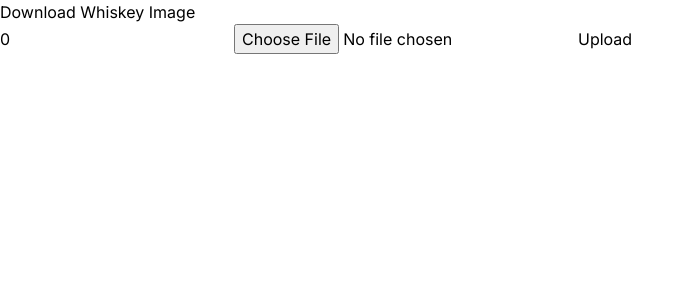
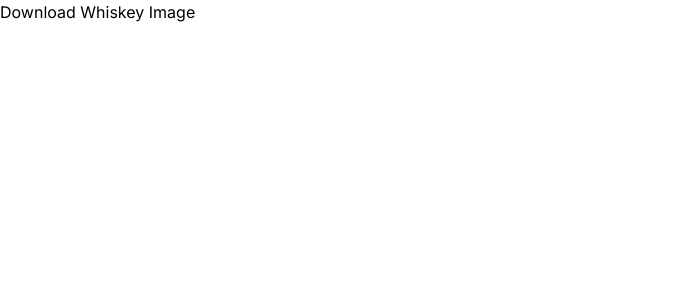
Before and after one commit to k1yoh1ro/WhiskyLog2, a Next.js app in the folder frontend/: page /download in a window 1280 px wide. Shown: the top 300 px of the page, without its empty margins (0-693 px from the left). Built offline with nearby package versions, Linux system fonts and the light colour scheme.

Commit message:
ログイン・画像のアップロードとダウンロードして一覧表示まで

```diff
--- a/frontend/src/app/(auth)/download/page.tsx
+++ b/frontend/src/app/(auth)/download/page.tsx
@@ -15,38 +15,9 @@ export default function downloadImagePage() {
         }
     };
 
-    const handleSubmit = async (e: React.FormEvent) => {
-        e.preventDefault();
-
-        if (!file || whiskeyId <= 0) {
-            setStatus("Please provide all required fields.");
-            return;
-        }
-
-        try {
-            setStatus("Downloading...");
-            await insertWhiskeyData(whiskeyId, file);
-            setStatus("Image uploaded successfully!");
-        } catch (error) {
-            console.error(error);
-            setStatus("Failed to upload image.");
-        }
-    };
-
     return (
         <div>
             <h1>Download Whiskey Image</h1>
-            <form onSubmit={handleSubmit}>
-                <input
-                    type="text"
-                    placeholder="Whiskey ID"
-                    value={whiskeyId}
-                    onChange={(e) => setWhiskeyId(Number(e.target.value))}
-                />
-                <input type="file" onChange={handleFileChange} />
-                <button type="submit">Upload</button>
-            </form>
-            <p>{status}</p>
         </div>
     );
 }
--- a/frontend/src/app/(auth)/upload/page.tsx
+++ b/frontend/src/app/(auth)/upload/page.tsx
@@ -35,6 +35,12 @@ export default function UploadImagePage() {
                 setStatus("Uploading...");
                 await insertWhiskeyData(formData);
                 setStatus("Image uploaded successfully!");
+                setFormData({...formData, name: ""})
+                setFormData({ ...formData, country: "" })
+                setFormData({ ...formData, type: "" })
+                setFormData({ ...formData, alcoVol: "" })
+                setFormData({ ...formData, price: "" })
+                setFormData({ ...formData, image: null })
             } catch (error) {
                 console.error(error);
                 setStatus("Failed to upload image.");
```
Also changed, not shown: 1 other file (tests, documents, lock files or other folders).
